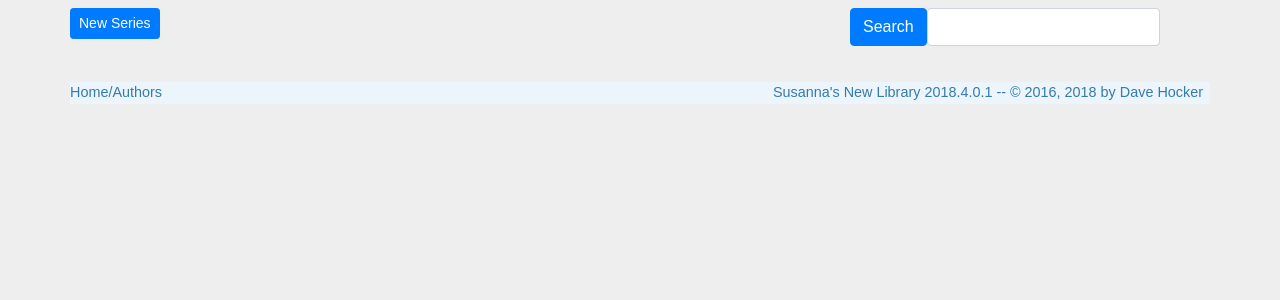
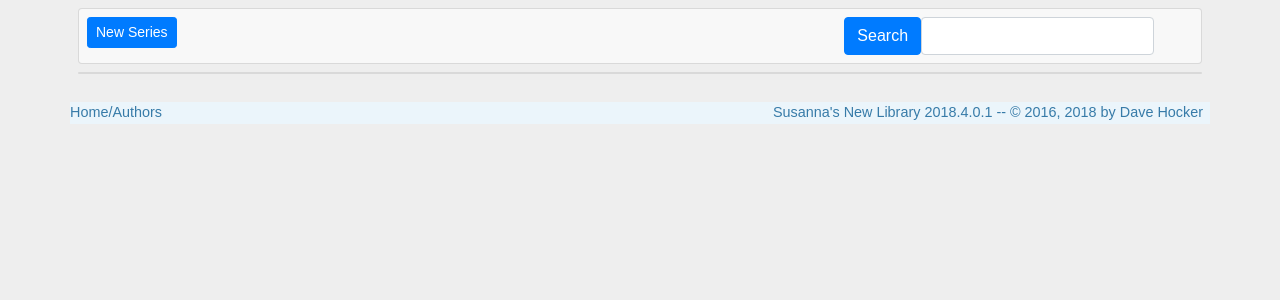
Before and after one commit to dhocker/susannas-library-frb, a Flask app: page /series-page in a window 1280 px wide. Shown: the part 92-392 px from the top of the page. Run offline with Flask 2, Linux system fonts and the light colour scheme; parts of the project's set-up code (start-up, migrations or seed data) failed here and were passed over; some libraries are stand-ins or nearby versions.

Commit message:
Bootstrap 4 clean up on Series page

```diff
--- a/app/templates/series.html
+++ b/app/templates/series.html
@@ -26,8 +26,7 @@
     </div>
 
     <div class="container">
-        <div class="panel panel-default">
-            <div class="panel-heading">
+        <div class="card">
             {#
                 Note that dialog fields are cleared when the dialog is opened.
                 Also, the data-target value must match the id defined in the
@@ -48,10 +47,9 @@
             </div>
         </div>
     </div>
-    </div>
 
     <div class="container">
-        <div id="seriestable">
+        <div id="seriestable" class="card">
             {# Table will be rendered inside of this element #}
         </div>
     </div>
```
Lines whose indentation alone changed are shown as unchanged.
